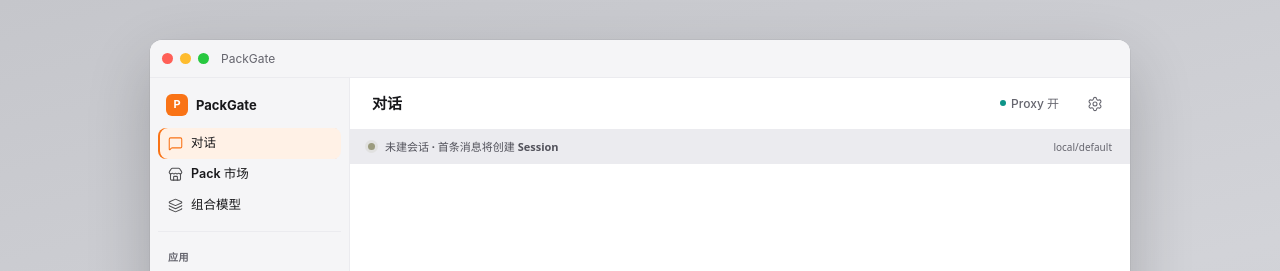
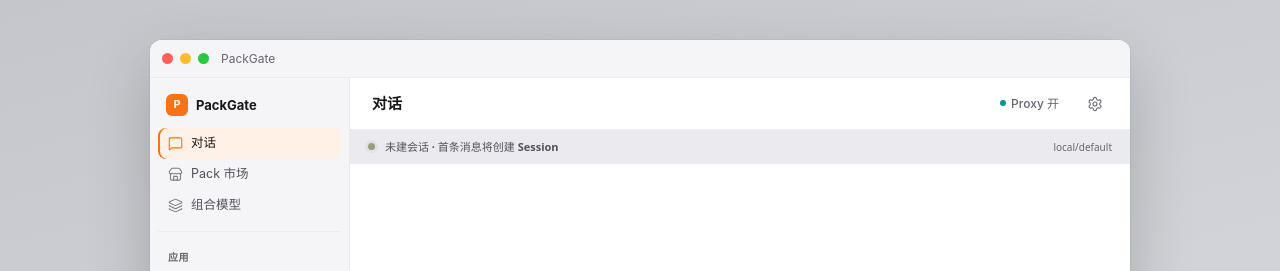
Before and after one commit to beyondchenlin/packgate-demo, a React (Vite) app: page / in a window 1280 px wide. Shown: the top 271 px of the page. Built offline with nearby package versions, Linux system fonts and the light colour scheme.

Commit message:
fix: match core nav weight to 应用 list items
对话 / Pack 市场 / 组合模型 no longer forced bold; same as app rows.

```diff
--- a/src/index.css
+++ b/src/index.css
@@ -188,8 +188,7 @@ body {
 
 
 .sb-item.core {
-  font-weight: 560;
-  color: var(--fg-1);
+  /* same weight/color as 应用 list items */
 }
 .sb-item.core .core-mark {
   margin-left: auto;
```
